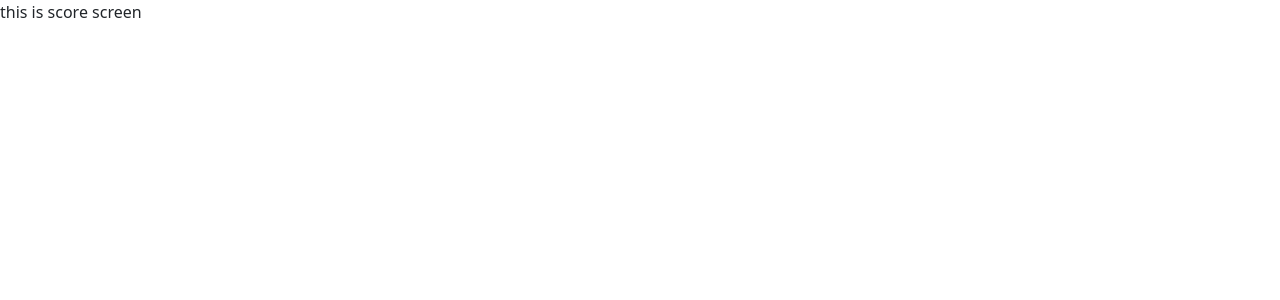
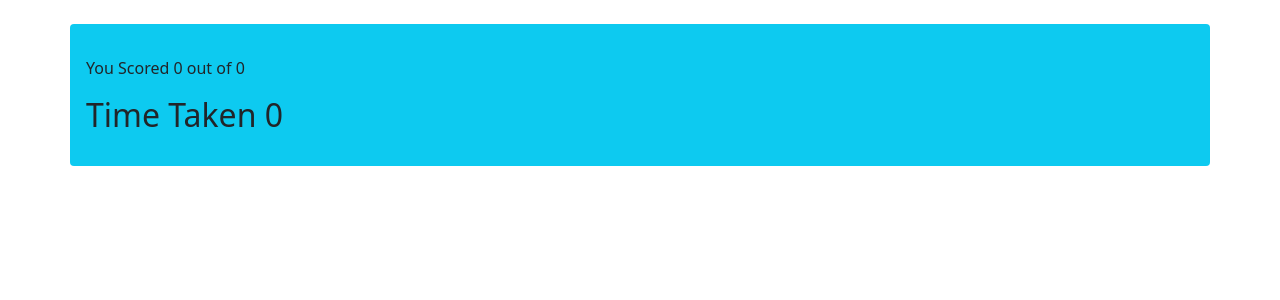
Before and after one commit to 3azzam/anotherTask, a React (Create React App) app: page /score in a window 1280 px wide. Shown: the top 300 px of the page. Built offline with nearby package versions, Linux system fonts and the light colour scheme.

Commit message:
fixed counter error + score screen basic

```diff
--- a/src/components/timer/index.js
+++ b/src/components/timer/index.js
@@ -1,27 +1,33 @@
 import { useState, useEffect } from "react";
-const Timer = ({ time, cb }) => {
+
+
+let timeId = ''
+
+const Timer = ({ time, cb, resetCounter }) => {
   const [seconds, setSeconds] = useState(time);
 
   useEffect(() => {
-    setSeconds(time)
-  }, [time]);
+    if (resetCounter) {
+      clearTimeout(timeId)
+      setSeconds(time)
+    }
+  }, [resetCounter]);
 
   useEffect(() => {
     if (seconds > 0) {
-      setTimeout(() => {
+      timeId = setTimeout(() => {
         setSeconds(seconds - 1);
+        if (cb) cb(time - seconds);
       }, 1000);
-    } else {
-      if (cb) cb();
     }
+
   }, [seconds]);
 
   const timeDisplay = (seconds) => {
     const remainingMinutes = parseInt(seconds / 60, 10);
     const remainingSeconds = seconds % 60;
-    return `${
-      remainingMinutes > 9 ? remainingMinutes : `0${remainingMinutes}`
-    }:${remainingSeconds > 9 ? remainingSeconds : `0${remainingSeconds}`} `;
+    return `${remainingMinutes > 9 ? remainingMinutes : `0${remainingMinutes}`
+      }:${remainingSeconds > 9 ? remainingSeconds : `0${remainingSeconds}`} `;
   };
 
   return <div className="h2 p-2" >{timeDisplay(seconds)}</div>;
--- a/src/redux/reducers/questionsReducer.js
+++ b/src/redux/reducers/questionsReducer.js
@@ -19,8 +19,8 @@ export const questionSlice = createSlice({
             saveJson(QUESTIONS_LIST, questionsList)
         },
         setQuestionAnswer: (state, action) => {
-            const { answer } = action.payload
-            state.questionsAnswers = [...state.questionsAnswers, answer]
+            const { answer, time } = action.payload
+            state.questionsAnswers = [...state.questionsAnswers, { answer, time }]
         }
     }
 })
--- a/src/views/Categories/list.js
+++ b/src/views/Categories/list.js
@@ -87,8 +87,6 @@ const ListQuestions = () => {
     );
   }
 
-  console.log("categories", categories);
-
   return (
     <div className="container">
       <div className=" my-4 p-4 bg-info rounded d-flex flex-column align-items-center">
--- a/src/views/Questions/showQuestion.js
+++ b/src/views/Questions/showQuestion.js
@@ -11,26 +11,29 @@ const ShowQuesion = ({ question, toNextQuestion }) => {
 
   const { difficulty } = useSelector(state => state.game)
   const [userAnswer, setUserAnswer] = useState('')
+  const [answerTime, setAnswerTime] = useState(0)
   const [timerCountdown, setTimeCountdown] = useState(30 * (4 - difficulty))
+  const [resetCounter, setResetCounter] = useState(0)
 
   useEffect(() => {
     setTimeCountdown(30 * (4 - difficulty))
+    setResetCounter(resetCounter + 1)
   }, [question]);
 
   const handleAnswerSubmit = () => {
-    dispatch(setQuestionAnswer({ answer: userAnswer }))
+    dispatch(setQuestionAnswer({ answer: userAnswer, time: answerTime }))
     toNextQuestion()
   }
 
   const handleAnswerSkip = () => {
-    dispatch(setQuestionAnswer({ answer: null }))
+    dispatch(setQuestionAnswer({ answer: null, time: 30 * (4 - difficulty) }))
     toNextQuestion()
   }
 
   return (
     <div>
       <div className="m-1 rounded" style={{ width: "100px" }} >
-        <Timer time={timerCountdown} />
+        <Timer cb={setAnswerTime} resetCounter={resetCounter} time={timerCountdown} />
       </div>
       <div className="container p-3">
         {question.type === questionsType.MULTIPLE ?
--- a/src/views/Score/index.js
+++ b/src/views/Score/index.js
@@ -1,5 +1,37 @@
+import { useState, useEffect } from "react";
+import { useSelector } from "react-redux";
 const Score = () => {
-  return <div> this is score screen </div>;
+  const { questionsList, questionsAnswers } = useSelector(state => state.questions)
+  const { playerName } = useSelector((state) => state.auth);
+
+  const [score, setScore] = useState(0);
+  const [timeTaken, setTimeTaken] = useState(0)
+
+  useEffect(() => {
+    if (questionsList.length > 0 && questionsAnswers.length > 0) {
+      let scoreCounter = 0
+      let fullTimeTaken = 0
+      questionsList.forEach((question, idx) => {
+        scoreCounter += question.correct_answer === questionsAnswers[idx].answer
+        fullTimeTaken += questionsAnswers[idx].time
+      });
+      setScore(scoreCounter)
+      setTimeTaken(fullTimeTaken)
+    }
+  }, []);
+
+  return (
+    <div>
+      <div className="container rounded bg-info my-4 mx-auto px-3 py-4">
+        <h1> {playerName} </h1>
+        <p>
+          {" "}
+          You Scored {score} out of {questionsList.length}{" "}
+        </p>
+        <p className="h2" > Time Taken <span> {timeTaken} </span> </p>
+      </div>
+    </div>
+  );
 };
 
 export default Score;
```
